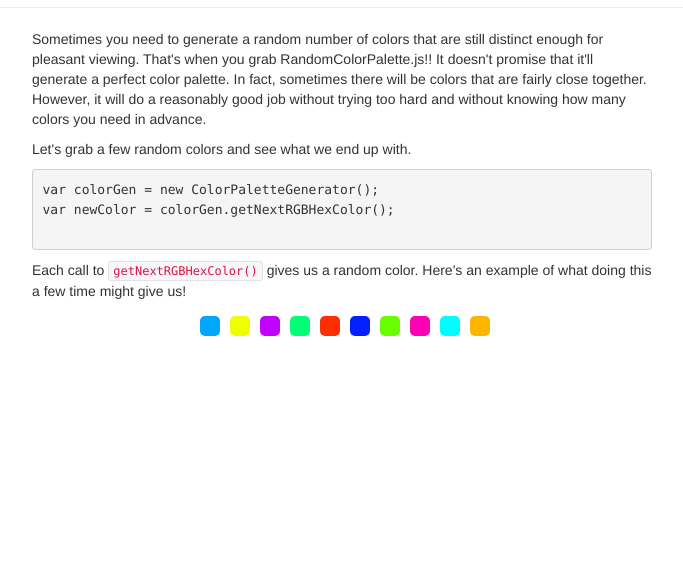
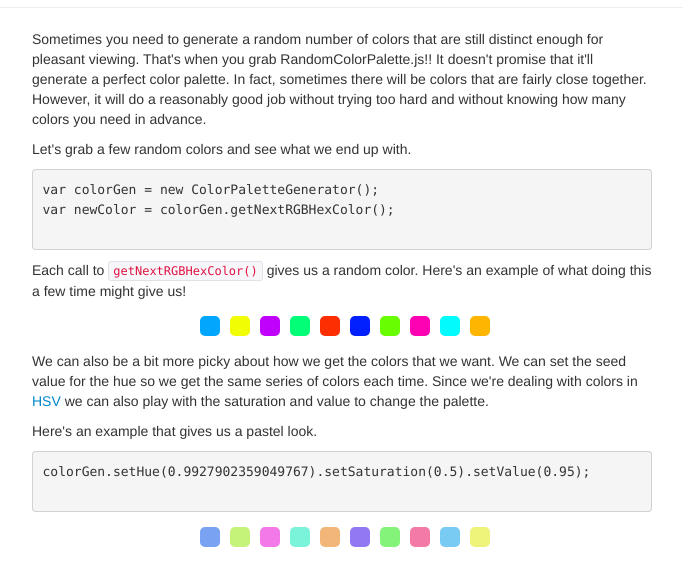
Before and after one commit to MJJoyce/RandomColorPalette, a plain HTML site: page index.html in a window 1280 px wide. Shown: the part 73-658 px from the top of the page, without its empty margins (298-981 px from the left). Drawn offline with nearby package versions, Linux system fonts and the light colour scheme.

Commit message:
Added custom HSV section.

```diff
--- a/index.html
+++ b/index.html
@@ -47,6 +47,28 @@ var newColor = colorGen.getNextRGBHexColor();
 						<div id="basicExample"></div>
 					</center>
 				</div>
+				<div class="row">
+					<div class="span8 offset2">
+					<p>
+					We can also be a bit more picky about how we get the colors that we want. We can
+					set the seed value for the hue so we get the same series of colors each time.
+					Since we're dealing with colors in <a href="https://en.wikipedia.org/wiki/HSL_and_HSV#From_HSV">HSV</a>
+					we can also play with the saturation and value to change the palette.
+					</p>
+					<p>
+					Here's an example that gives us a pastel look.
+					</p>
+					<pre>
+colorGen.setHue(0.9927902359049767).setSaturation(0.5).setValue(0.95);
+					</pre>
+					</div>
+				</div>
+				<div class="row">
+					<center>
+						<div id="customHSVExample"></div>
+					</center>
+				</div>
+
 			</div>
 		</div>
 		</div>
@@ -61,7 +83,6 @@ var newColor = colorGen.getNextRGBHexColor();
 				var clrGen = new ColorPaletteGenerator();
 
 				clrGen.setHue(0.9387314496561885);
-				console.log(clrGen.getHue());
 
 				// Generate the basic example color pills!!
 				var basicExample = "<ul id='basicList'>";
@@ -71,6 +92,19 @@ var newColor = colorGen.getNextRGBHexColor();
 				}
 				basicExample += "</ul>";
 				$('#basicExample').html(basicExample);
+
+				// Custom pastel example
+				clrGen.setSaturation(0.5).
+					   setHue(0.9927902359049767).
+					   setValue(0.95);
+
+				var customHSVExample = "<ul id='customHSVExample'>";
+				for (var i = 0; i < 10; i++) {
+					var newRGB = clrGen.getNextRGBHexColor();
+					customHSVExample += "<li><span class='colorPill' style='background-color:#" + newRGB +";'></span></li>";
+				}
+				customHSVExample += "</ul>";
+				$('#customHSVExample').html(customHSVExample);
 			});
 		</script>
 <div id="colorTest"></div>
```
